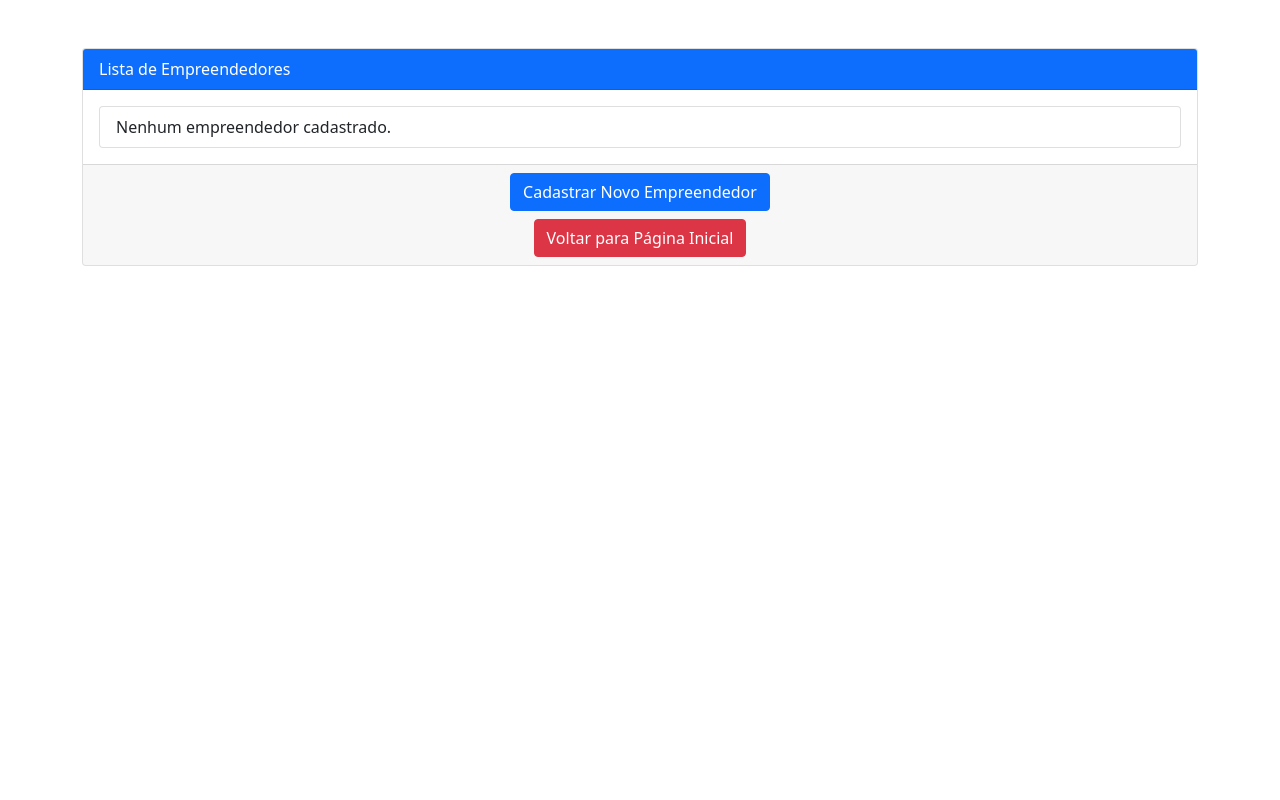
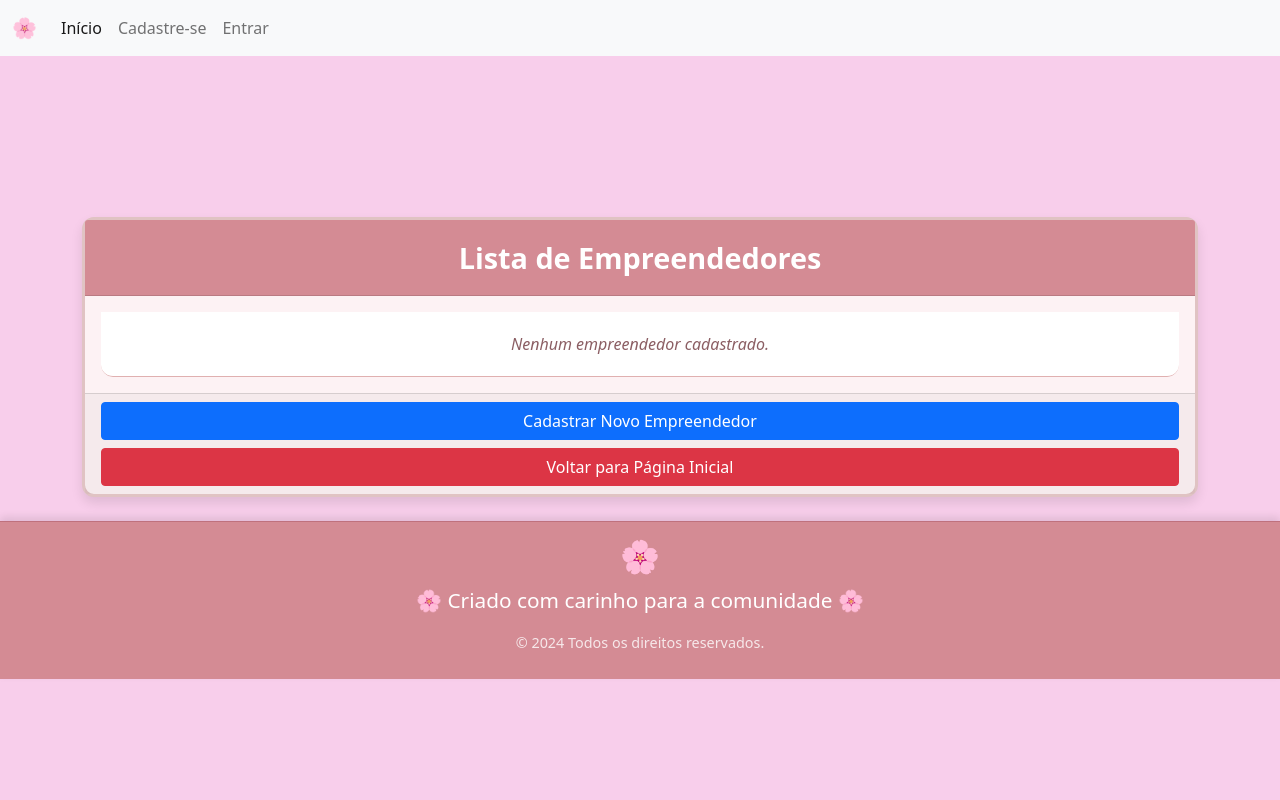
Before and after one commit to Joaquim-Renato/transNoTrampo, a Django app: page /empreendedores/ in a window 1280 px wide. Run offline with Django 3.2, Linux system fonts and the light colour scheme; data that the repository does not hold is empty.

Commit message:
lista de empreendedores estilizada

```diff
--- a/empreendedores/templates/lista.html
+++ b/empreendedores/templates/lista.html
@@ -5,6 +5,7 @@
     <meta name="viewport" content="width=device-width, initial-scale=1.0">
     <title>Lista de Empreendedores</title>
     {% load static %}
+    <link rel="stylesheet" href="{% static 'styles.css'%}">
     <link
         href="https://cdn.jsdelivr.net/npm/bootstrap@5.0.2/dist/css/bootstrap.min.css"
         rel="stylesheet"
@@ -17,8 +18,36 @@
         crossorigin="anonymous"
     ></script>
 </head>
-<body>
+<body style="background-color: #f8ceeb; ">
 
+    <header>
+        <!-- Navbar -->
+<nav class="navbar navbar-expand-lg navbar-light bg-light fixed-top">
+    <div class="container-fluid">
+        <a class="navbar-brand" href="/">🌸</a>
+        <button class="navbar-toggler" type="button" data-bs-toggle="collapse" data-bs-target="#navbarNav" aria-controls="navbarNav" aria-expanded="false" aria-label="Toggle navigation">
+            <span class="navbar-toggler-icon"></span>
+        </button>
+        <div class="collapse navbar-collapse" id="navbarNav">
+            <ul class="navbar-nav">
+                <li class="nav-item">
+                    <a class="nav-link active" href="/">Início</a>
+                </li>
+                <li class="nav-item">
+                    <a class="nav-link" href="{% url 'cadastrar_empreendedor' %}">Cadastre-se</a>
+                </li>
+                <li class="nav-item">
+                    <a class="nav-link" href="{% url 'login' %}">Entrar</a>
+                </li>
+            </ul>
+        </div>
+    </div>
+</nav>
+
+
+</header>
+<br>
+<br>
     <div class="container mt-5">
         <div class="card mb-4">
             <div class="card-header bg-primary text-white">
@@ -42,7 +71,6 @@
                     {% endfor %}
                 </ul>
             </div>
-
             <!-- Botões de navegação -->
             <div class="card-footer text-center">
                 <a href="{% url 'cadastrar_empreendedor' %}" class="btn btn-primary mb-2">Cadastrar Novo Empreendedor</a>
@@ -74,6 +102,13 @@
         </div>
     </div>
 
+    <footer>
+        <p>🌸 Criado com carinho para a comunidade 🌸</p>
+        <p class="footer-creditos">© 2024 Todos os direitos reservados.</p>
+    </footer>
+</body>
+</html>
+
     <script>
         // Função para abrir o modal e preencher as informações do empreendedor
         function abrirModal(nome, servico, descricao, telefone, email) {
@@ -85,5 +120,143 @@
         }
     </script>
 
-</body>
-</html>
+
+<style>
+/* Estilizando o card da lista */
+.card {
+    border-radius: 12px; /* Bordas arredondadas para suavidade */
+    box-shadow: 0px 6px 12px rgba(0, 0, 0, 0.1); /* Sombra sutil */
+    border: 3px solid #e0c3c3; /* Borda delicada */
+    background-color: #fdf2f4; /* Fundo rosa pálido */
+}
+
+/* Cabeçalho do card */
+.card-header {
+    background-color: #d48b94 !important; /* Rosa flor de cerejeira */
+    color: white !important;
+    font-size: 1.8rem;
+    font-weight: bold;
+    text-align: center;
+    padding: 16px;
+    border-radius: 12px 12px 0 0; /* Mantém bordas arredondadas */
+}
+
+/* Lista de Empreendedores */
+.list-group {
+    border-radius: 0 0 12px 12px;
+    overflow: hidden; /* Garante que os itens sigam o contorno do card */
+}
+
+/* Estilizando os itens da lista */
+.list-group-item {
+    background-color: #fff; /* Fundo branco */
+    border: none;
+    border-bottom: 1px solid #e0b0b0; /* Borda rosa suave */
+    padding: 20px;
+    transition: background-color 0.3s ease-in-out;
+}
+
+/* Efeito hover nos itens da lista */
+.list-group-item:hover {
+    background-color: #fdf7f7; /* Tom mais claro ao passar o mouse */
+}
+
+/* Links clicáveis */
+.list-group-item a {
+    text-decoration: none;
+    color: #8b5e63; /* Cor suave inspirada em galhos de cerejeira */
+    display: block;
+}
+
+/* Nome do empreendedor */
+.list-group-item h3 {
+    font-size: 1.8rem;
+    margin-bottom: 5px;
+    font-weight: bold;
+    color: #9c5b6d; /* Tom inspirado em flores de cerejeira */
+}
+
+/* Parágrafos dentro da lista */
+.list-group-item p {
+    font-size: 1rem;
+    margin-bottom: 5px;
+    color: #7a4f52; /* Tom mais fechado para legibilidade */
+}
+
+/* Nenhum empreendedor cadastrado */
+.list-group-item:last-child {
+    text-align: center;
+    font-style: italic;
+    color: #8b5e63;
+}
+
+
+.modal-content {
+    background-color: #fdf2f4; /* Fundo rosa pálido */
+    border-radius: 12px; /* Bordas arredondadas */
+    padding: 20px;
+    box-shadow: 0px 6px 12px rgba(0, 0, 0, 0.1); /* Sombra leve */
+}
+
+.modal-header {
+    background-color: #d48b94; /* Cor rosa para destaque */
+    color: white;
+    border-radius: 12px 12px 0 0;
+    padding: 15px;
+}
+
+.modal-title {
+    font-weight: bold;
+}
+
+.modal-body p {
+    font-size: 1rem;
+    color: #8b5e63; /* Cor suave para os textos */
+    margin-bottom: 10px;
+}
+
+.modal-footer {
+    background-color: #fdf7f7;
+    border-radius: 0 0 12px 12px;
+    padding: 15px;
+}
+
+/* Estilizando o Footer */
+footer {
+    background-color: #d48b94; /* Rosa flor de cerejeira */
+    color: white; /* Texto branco para contraste */
+    text-align: center; /* Centraliza o conteúdo */
+    padding: 10px; /* Espaçamento interno */
+    font-size: 1.3rem; /* Tamanho padrão para o texto */
+    border-top: 1px solid #bf717d; /* Linha de separação */
+    width: 100%; /* Faz o footer ocupar toda a largura */
+    box-shadow: 0px -4px 8px rgba(0, 0, 0, 0.1); /* Sombra suave superior */
+    position: relative;
+}
+
+/* Pequenos detalhes florais */
+footer::before {
+    content: "🌸"; /* Ícone floral */
+    font-size: 2rem;
+    display: block;
+    margin-bottom: 5px;
+}
+
+/* Links no Footer */
+footer a {
+    color: white; /* Links em branco */
+    text-decoration: none; /* Remove o sublinhado */
+    font-weight: bold; /* Destaca os links */
+    transition: color 0.3s; /* Transição suave na interação */
+}
+
+
+/* Texto menor para créditos */
+.footer-creditos {
+    font-size: 0.9rem;
+    margin-top: 10px;
+    opacity: 0.8; /* Levemente mais opaco */
+}
+
+
+</style>
--- a/empreendedores/templates/sobre.html
+++ b/empreendedores/templates/sobre.html
@@ -14,7 +14,7 @@
 </head>
 
 <body style="background-color: #f8ceeb;">
-
+<header>
 <!-- Navbar -->
 <nav class="navbar navbar-expand-lg navbar-light bg-light fixed-top">
     <div class="container-fluid">
@@ -37,7 +37,7 @@
         </div>
     </div>
 </nav>
-
+</header>
 <!-- Hero Section -->
 <section class="container text-center mt-5 pt-5">
     <h1>Sobre o Projeto</h1>
```
Also changed, not shown: empreendedores/templates/index.html (+28 -0 lines), empreendedores/static/styles.css (line endings or trailing spaces).
